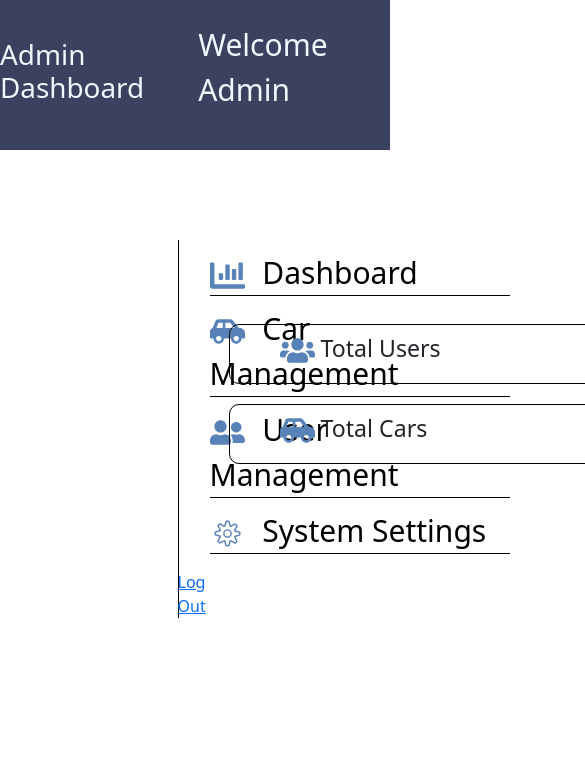
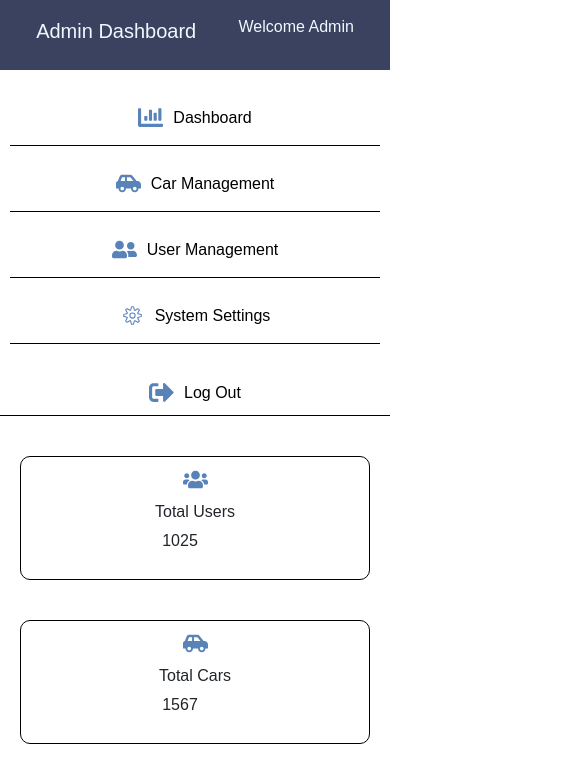
Before and after one commit to Kactusox/car-comparison, a React (Create React App) app: page /admin in a window 390 px wide. Shown: the top 782 px of the page, 585 px wide, since content can reach past the window. Built offline with nearby package versions, Linux system fonts and the light colour scheme.

Commit message:
admin, dashboard done with responsive design

```diff
--- a/src/adminpage/admindashStyle.css
+++ b/src/adminpage/admindashStyle.css
@@ -1,73 +1,253 @@
+* {
+  margin: 0;
+  padding: 0;
+  box-sizing: border-box;
+}
+
+body {
+  font-family: Arial, sans-serif;
+}
+
+/* Admin Header */
 .admin-header {
   width: 100%;
-  height: 150px;
+  height: 120px;
   background-color: #3A425F;
   color: aliceblue;
   display: flex;
+  /* flex-direction: column; */
   justify-content: space-around;
   align-items: center;
+  text-align: center;
+  padding: 10px;
 }
+
+.admin-header h1 {
+  font-size: 35px;
+}
+
 .admin-header p {
-  font-size: 30px;
+  font-size: 24px;
   font-weight: lighter;
 }
+.admin-header p:hover {
+  color: rgb(225, 197, 124);
+}
+
 .bodyContainer {
   display: flex;
-  justify-content: center;
+  flex-wrap: wrap;
+  width: 100%;
+}
+
+
+.sidebar {
+  width: 25%;
+  min-width: 250px;
+  padding: 20px;
+  border-right: 1px solid black;
+  display: flex;
+  flex-direction: column;
   align-items: center;
+}
+
+.dashboard-options {
+  list-style: none;
+  padding: 0;
   width: 100%;
-  height: 100hv;
 }
-.sidebar {
-  width: 40%;
-  /* background-color: aqua; */
-  margin-top: 90px;
-  padding-left:200px ;
-  border-right: 1px solid black;
-  /* background-color: aquamarine; */
+
+.list-options {
+  margin-top: 10px;
+  font-size: 20px;
+  border-bottom: 1px solid black;
+  padding: 15px;
+  display: flex;
+  align-items: center;
+  gap: 10px;
+  width: 100%;
 }
-.list-options {
-  margin-top: 10px ;
-  font-size: 30px;
-  border-bottom: 1px solid black;
-  width: 300px;
-}
+
 .list-options a {
   color: #000;
   text-decoration: none;
-  padding: 10px;
 }
 .list-options:hover {
-  background-color: #ccc;
+  background-color: #e8e5e5;
+  background-color: #5883B8;
+}
+.icons:hover {
+  color: #fff;
+}
+
+
+.logout {
+  margin-top: 50px;
+  font-size: 18px;
+  text-decoration: none;
+  color: #000;
+  display: flex;
+  align-items: center;
+  gap: 10px;
 }
 
 .mainBody {
-  width: 60%;
-  /* background-color: bisque; */
-  display: table-column;
+  width: 75%;
+  padding: 20px;
+  text-align: center;
+  display: flex;
+  flex-direction: column;
+  align-items: center;
   justify-content: center;
-  align-items: center;
-  text-align: center
+  /* background-color: #5883B8; */
 }
-.total-user, .total-car {
-  height: 60px;
-  width: 800px;
+
+.total-user,
+.total-car {
+  max-width: 900px;
+  width: 90%;
+  height: auto;
   border: 0.5px solid black;
   display: flex;
   align-items: center;
   justify-content: space-between;
-  margin-top: 20px;
-  margin-left: 50px;
-  padding: 0px 50px;
-  border-radius: 10px ;
-  /* background-color: aqua; */
+  margin: 20px auto;
+  padding: 20px;
+  border-radius: 10px;
+  font-size: 18px;
+  /* background-color: beige; */
 }
 
-.total-user .total-car, p {
+
+.total-user h3,
+.total-car h3 {
+  display: flex;
+  align-items: center;
+  gap: 10px;
+}
+
+.total-user p,
+.total-car p {
   font-size: 25px;
-  /* background-color: #3A425F; */
+  margin-right: 30px;
 }
+
 .icons {
-  color: #5883B8 ;
-  font-size: 35px;
+  color: #5883B8;
+  font-size: 30px;
 }
+
+
+
+/* Responsive Design Part */
+@media screen and (max-width: 1024px) {
+  .bodyContainer {
+    flex-direction: column;
+    align-items: center;
+  }
+
+  .sidebar {
+    width: 100%;
+    text-align: center;
+    border-right: none;
+    border-bottom: 1px solid black;
+    padding-bottom: 20px;
+  }
+
+  .list-options {
+    display: flex;
+    justify-content: center;
+    width: 100%;
+  }
+
+  .logout {
+    position: static;
+    margin-top: 20px;
+  }
+
+  .mainBody {
+    width: 100%;
+    padding: 20px;
+  }
+}
+
+@media screen and (max-width: 768px) {
+  .admin-header h1 {
+    font-size: 20px;
+  }
+
+  .admin-header p {
+    font-size: 16px;
+  }
+
+  .sidebar {
+    padding: 15px;
+  }
+
+  .list-options {
+    font-size: 18px;
+  }
+
+  .total-user,
+  .total-car {
+    width: 90%;
+    flex-direction: column;
+    text-align: center;
+    padding: 20px;
+  }
+
+  .total-user h3,
+  .total-car h3 {
+    flex-direction: column;
+  }
+
+  .total-user p,
+  .total-car p {
+    font-size: 18px;
+  }
+}
+
+@media screen and (max-width: 480px) {
+  .admin-header {
+    height: auto;
+    padding: 15px;
+  }
+
+  .sidebar {
+    padding: 10px;
+    display: flex;
+    flex-direction: column;
+    align-items: center;
+  }
+
+  .list-options {
+    font-size: 16px;
+    width: 100%;
+  }
+
+  .icons {
+    font-size: 25px;
+  }
+
+  .logout {
+    font-size: 16px;
+  }
+
+  .total-user,
+  .total-car {
+    width: 100%;
+    padding: 10px;
+    flex-direction: column;
+  }
+
+  .total-user h3,
+  .total-car h3 {
+    font-size: 16px;
+    flex-direction: column;
+  }
+
+  .total-user p,
+  .total-car p {
+    font-size: 16px;
+  }
+}
--- a/src/adminpage/admindashboard.jsx
+++ b/src/adminpage/admindashboard.jsx
@@ -1,6 +1,6 @@
 import React from "react";
 import   './admindashStyle.css';
-import { FaCarSide, FaUsers, FaUserFriends, FaCogs, FaChartBar, FaSignOutAlt } from "react-icons/fa";
+import { FaCarSide, FaUsers, FaUserFriends,  FaChartBar, FaSignOutAlt } from "react-icons/fa";
 import { CiSettings } from "react-icons/ci";
 
 function AdminDashboard () {
@@ -22,7 +22,7 @@ function AdminDashboard () {
           </ul>
 
 
-          <a className="logout" href="">Log Out</a>
+          <a className="logout" href=""><FaSignOutAlt className="icons"></FaSignOutAlt>  Log Out</a>
 
         </div>
 
```
